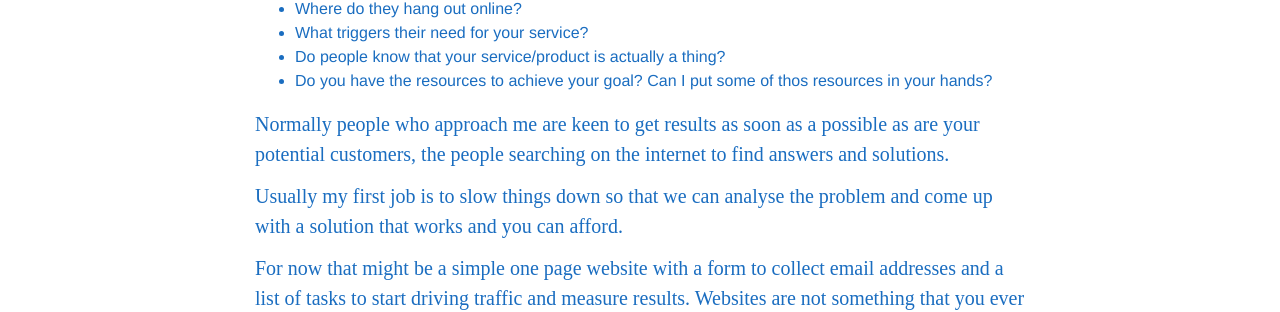
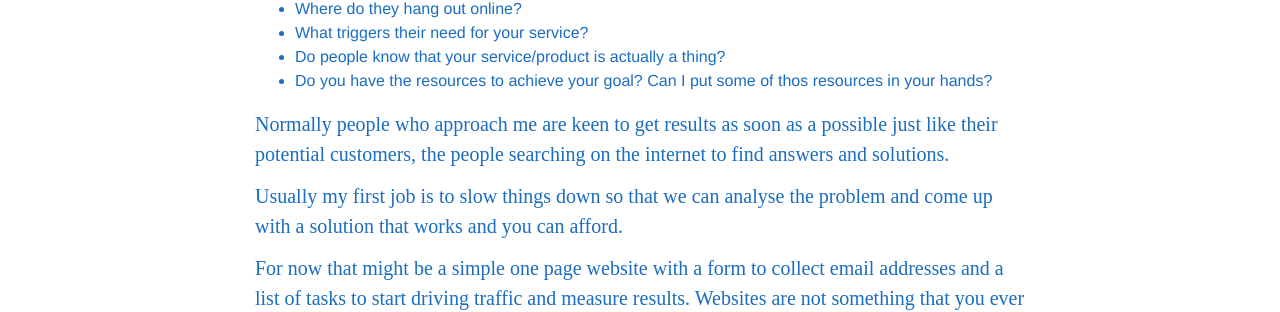
Before and after one commit to primertest-org/ADAADA, a Jekyll site: the page built from index.html, in a window 1280 px wide and 900 px high, scrolled down 2261 px. Shown: the part 147-459 px from the top of the window. Built offline with Jekyll 4.4.1, drawn with Linux system fonts in a browser that asks for light colours; some web fonts are replaced.

Commit message:
Updated '_includes/ethos.html' via CloudCannon

```diff
--- a/_includes/ethos.html
+++ b/_includes/ethos.html
@@ -14,7 +14,7 @@
               <li>Do you have the resources to achieve your goal? Can I put some of thos resources in your hands?</li>
             </ul>
 
-          <p class="editable">Normally people who approach me are keen to get results as soon as a possible as are your potential customers, the people searching on the internet to find answers and solutions.</p>
+          <p class="editable">Normally people who approach me are keen to get results as soon as a possible just like their potential customers, the people searching on the internet to find answers and solutions.</p>
 
           <p class="editable">Usually my first job is to slow things down so that we can analyse the problem and come up with a solution that works and you can afford. </p>
 
```
